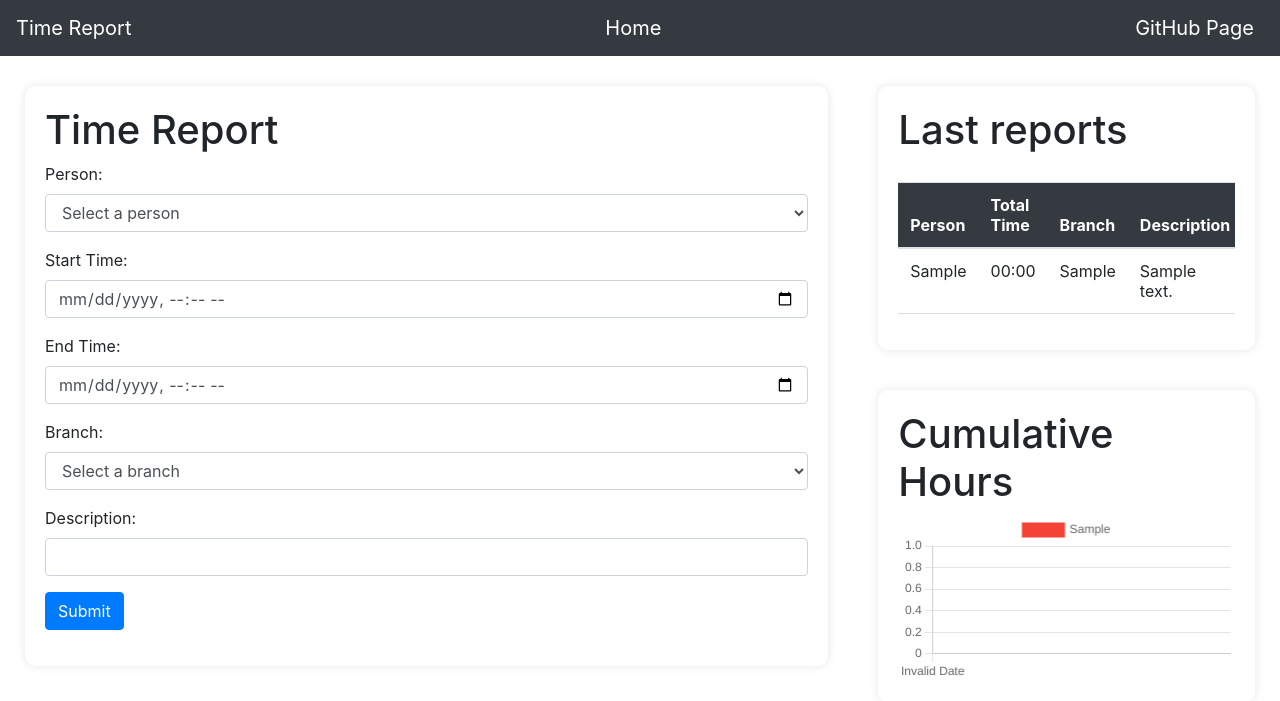
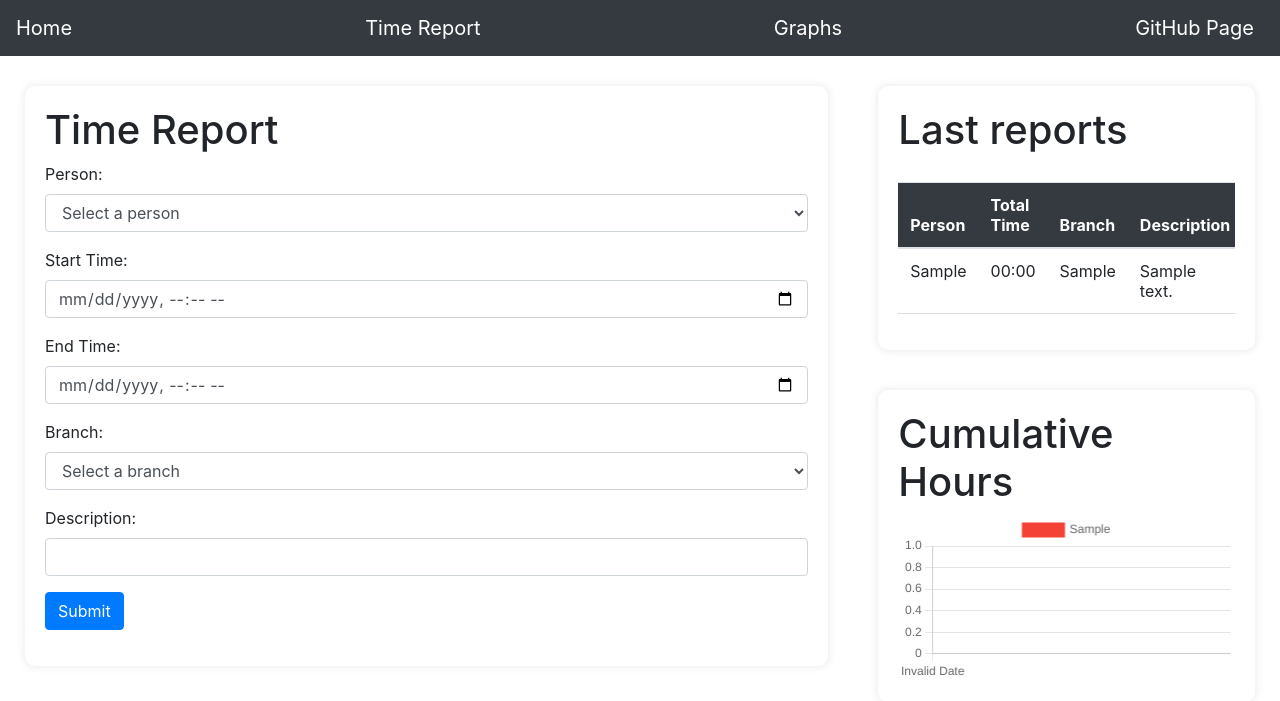
Before and after one commit to LegeBeker/team-code-check, a PHP site: page /time-report.php in a window 1280 px wide. Shown: the top 701 px of the page. Run offline with PHP 8.4, Linux system fonts and the light colour scheme; tables that the repository leaves empty or names only in its code hold one stand-in row (values such as "Sample post"); data that the repository does not hold is empty.

Commit message:
✨ Add graphs page

```diff
--- a/time-report.php
+++ b/time-report.php
@@ -67,8 +67,9 @@ $timeReports = getAllTimeReports();
 
 <body>
     <nav class="navbar">
+        <a class="navbar-brand" href="/">Home</a>
         <a class="navbar-brand" href="/time-report.php">Time Report</a>
-        <a class="navbar-brand" href="/">Home</a>
+        <a class="navbar-brand" href="/graphs.php">Graphs</a>
         <a class="navbar-brand" href="https://github.com/LegeBeker/Sagrada" target="_blank">GitHub Page</a>
     </nav>
     <div class="container-fluid">
```
